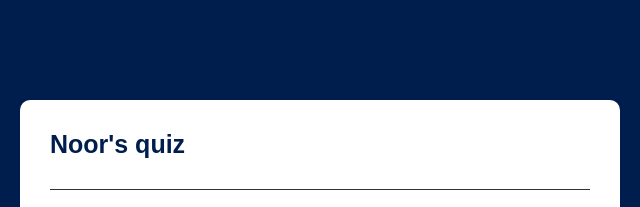
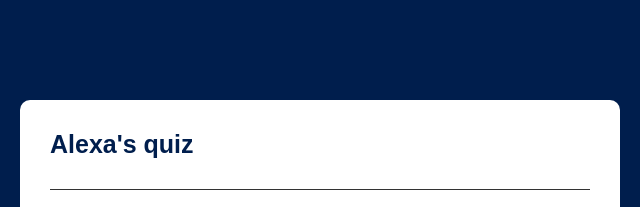
Before and after one commit to NOUHABL/Quizz-App, a plain HTML site: page index.html in a window 1280 px wide. Shown: the top 207 px of the page, 320-960 px from the left. Drawn offline with Linux system fonts and the light colour scheme.

Commit message:
Update index.html

```diff
--- a/index.html
+++ b/index.html
@@ -6,7 +6,7 @@
     </head>
     <body>
         <div class="app">
-          <h1>Noor's quiz</h1>
+          <h1>Alexa's quiz</h1>
           <div class="quiz">
             <h2 id="questions">Question goes here</h2>
             <div id="answer-buttons">
```
